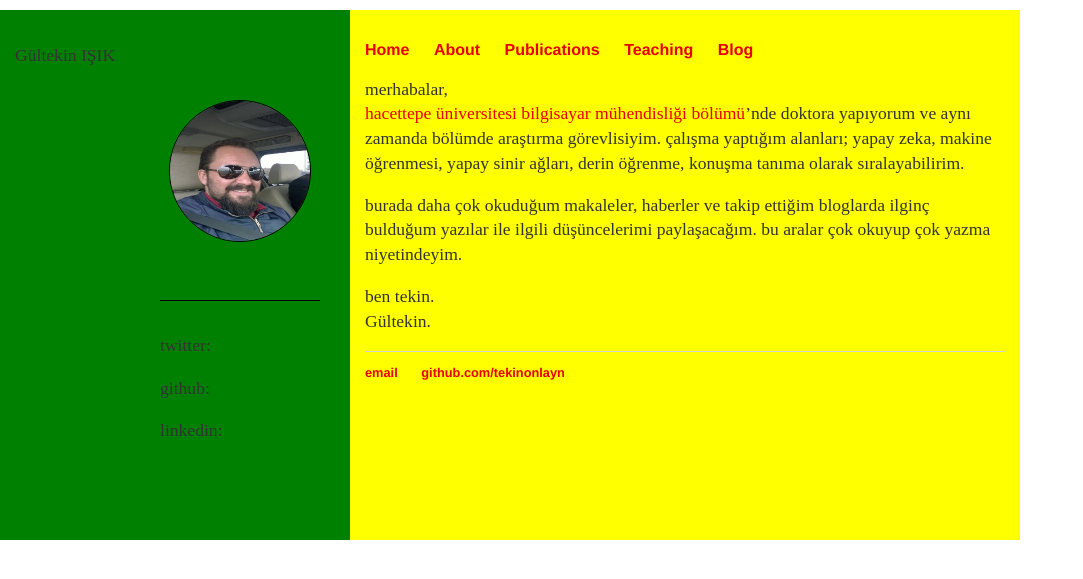
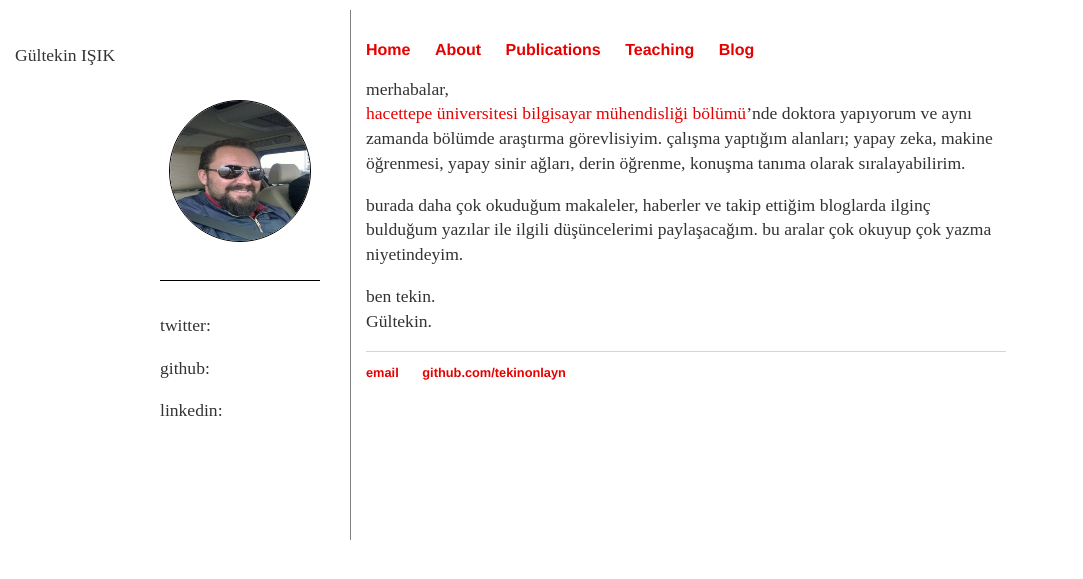
Before and after one commit to tekinonlayn/gi.github.io, a Jekyll site: the page built from cv/cv.html, in a window 1280 px wide. Shown: the top 579 px of the page, without its empty margins (0-1083 px from the left). Built offline with Jekyll 4.4.1, drawn with Linux system fonts in a browser that asks for light colours.

Commit message:
Update varsay.css

```diff
--- a/css/varsay.css
+++ b/css/varsay.css
@@ -9,8 +9,12 @@ body {
     padding: 15px;
     top: 40px;
     display: inline-block;
-    background-color: green;
+   /* background-color: green;*/
+    border-right: 1px solid gray;
 
+}
+#sol p {
+    margin-right: 15px;
 }
 #main {
     width: 50%;
@@ -19,12 +23,12 @@ body {
     padding: 15px;
     top: 40px;
     display: inline-block;
-    background-color: yellow;
+    /*background-color: yellow;*/
 }
 
 #foto {
     width: 160px;
-    height: 200px;
+    height: 180px;
     border-bottom: 1px solid black;
     /*border-radius: 50px;*/
     margin-top: 15px;
```
